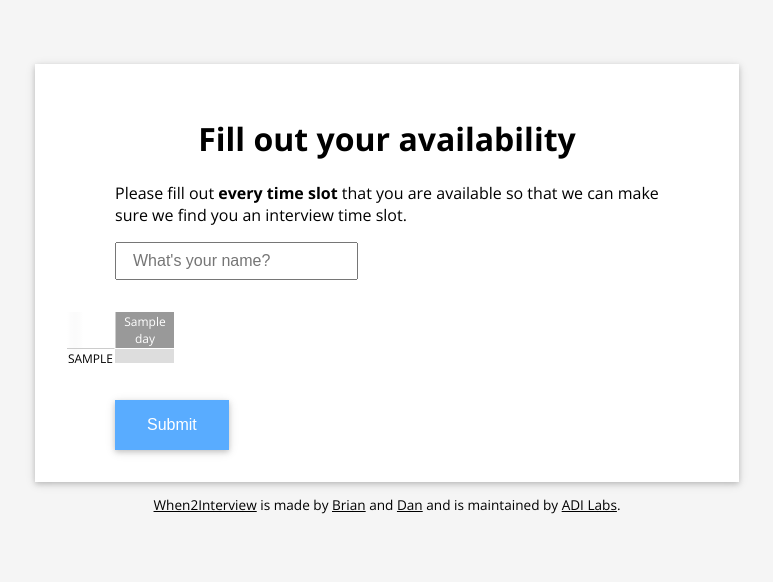
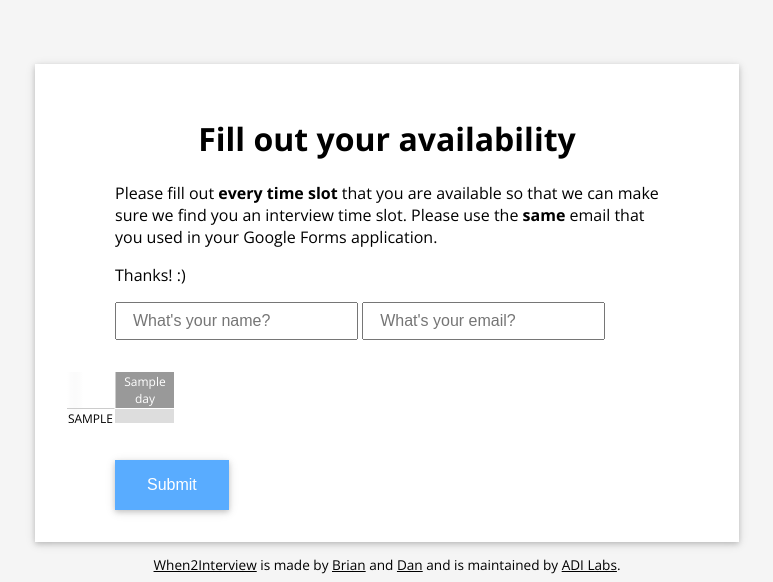
Before and after one commit to thebrianzeng/interview_scheduler, a Flask app: template app/templates/interviewee_form.html in a window 1280 px wide. Shown: the top 582 px of the page, without its empty margins (253-1026 px from the left). Run offline with Flask 2, Linux system fonts and the light colour scheme; the template is opened without the code that fills it: most values are stand-ins (such as "Sample title", 1, 10 or a date in 2020); parts of the project's set-up code (start-up, migrations or seed data) failed here and were passed over; some libraries are stand-ins or nearby versions.

Commit message:
fix stuff so that it works

```diff
--- a/app/database/interviewees.py
+++ b/app/database/interviewees.py
@@ -1,9 +1,9 @@
 from app.models.interviewee import Interviewee
 
 
-def create_interviewee(name, availabilities, rc_id):
+def create_interviewee(name, availabilities, rc_id, email):
     new_interviewee = Interviewee(name=name, availabilities=availabilities,
-                                  rc_id=rc_id)
+                                  rc_id=rc_id, email=email)
     new_interviewee.save()
 
 
--- a/app/models/interviewee.py
+++ b/app/models/interviewee.py
@@ -4,3 +4,4 @@ class Interviewee(db.Document):
     name = db.StringField(max_length=70)
     availabilities = db.ListField()
     rc_id = db.StringField(max_length=50)
+    email = db.StringField(max_length=50)
--- a/app/routes/recruiting_cycles/__init__.py
+++ b/app/routes/recruiting_cycles/__init__.py
@@ -57,9 +57,10 @@ def get_interviewee_form(rc_id):
         name_and_availabilities = request.get_json()
         name = name_and_availabilities['name']
         availabilities = name_and_availabilities['availabilities']
+        email = name_and_availabilities['email']
 
         interviewees_db.create_interviewee(name=name, availabilities=availabilities,
-                                           rc_id=rc_id)
+                                           rc_id=rc_id, email=email)
         return jsonify(data='success')
 
 
--- a/app/static/js/form.js
+++ b/app/static/js/form.js
@@ -17,9 +17,11 @@
         $('#submit-availabilities-button').click(function() {
             var availabilities = _getAvailabilities();
             var name = $('#name').val();
+            var email = $('#email').val();
 
             var nameAndAvailabilities = {
                 name: name,
+                email: email,
                 availabilities: availabilities
             };
 
--- a/app/templates/interviewee_form.html
+++ b/app/templates/interviewee_form.html
@@ -5,13 +5,16 @@
     <div class="text-content">
         <h1>Fill out your availability</h1>
         <p>Please fill out <strong>every time slot</strong> that you are available so
-        that we can make sure we find you an interview time slot.</p>
+        that we can make sure we find you an interview time slot. Please use the <strong>same</strong>
+        email that you used in your Google Forms application.</p>
+        <p>Thanks! :)</p>
         <form>
             <input type="text" type="text" id="name" name="name" placeholder="What's your name?"/>
+            <input type="text" type="text" id="email" name="email" placeholder="What's your email?"/>
         </form>
         {% include 'timeslots.html' %}
         <button id="submit-availabilities-button">Submit</button>
-        <script>setupSubmit('/{{ rc_id }}/interviewee_form');</script>
+        <script>setupSubmit('/{{ rc_id }}');</script>
     </div>
 </div>
 {% endblock %}
```
